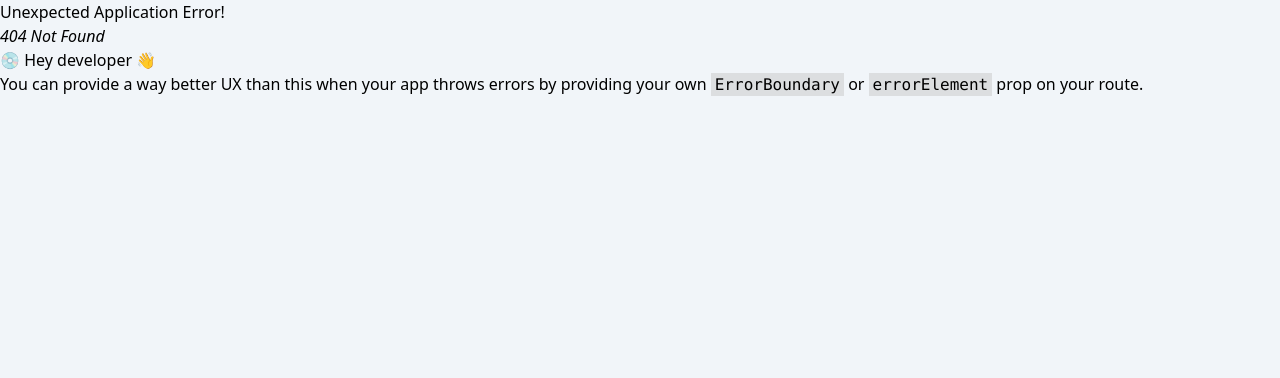
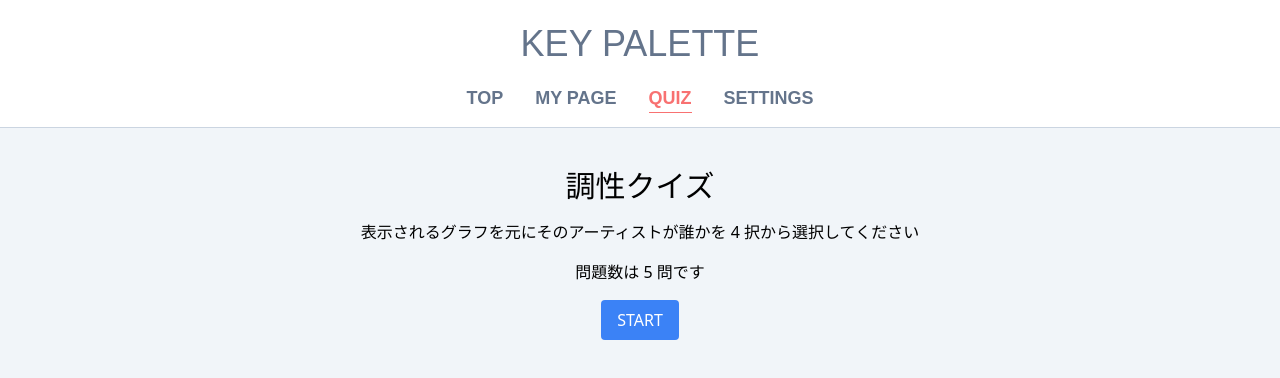
Before and after one commit to Yuki-Nakamura4/SpotifyAPIApp, a React (Create React App) app: page /quiz in a window 1280 px wide. Before the commit this address had no page. Shown: the top 378 px of the page. Built offline with nearby package versions, Linux system fonts and the light colour scheme.

Commit message:
クイズページを作成

```diff
--- /dev/null
+++ b/src/Components/organisms/RandomArtistAPI.tsx
@@ -0,0 +1,14 @@
+export const getRandomArtists = () => {
+  const artistNames = [
+    'アーティスト1',
+    'アーティスト2',
+    'アーティスト3',
+    'アーティスト4',
+  ];
+
+  // ランダムにアーティスト名を選択
+  const randomIndex = Math.floor(Math.random() * artistNames.length);
+  const randomArtist = artistNames[randomIndex];
+
+  return randomArtist;
+};
--- a/src/Components/organisms/layout/Header.tsx
+++ b/src/Components/organisms/layout/Header.tsx
@@ -15,22 +15,25 @@ export const Header = memo(() => {
     // eslint-disable-next-line react-hooks/exhaustive-deps
     const onClickTop = useCallback(() => navigate("/"),[]);
     const onClickMypage = useCallback(() => navigate("/mypage"),[]);
-    const onClickSetting = useCallback(() => navigate("/setting"),[]);
+    const onClickQuiz = useCallback(() => navigate("/quiz"),[]);
+    const onClickSettings = useCallback(() => navigate("/settings"),[]);
 
     const isTopPage = location.pathname === "/";
+    const isMyPage = location.pathname === "/mypage";
+    const isQuiz = location.pathname === "/quiz";
+    const isSettings = location.pathname === "/settings";
 
   return (
     <>
-
     <div className="items-center bg-white h-32 w-full border-b border-slate-300">
       <div className="justify-center flex">
-    <button className="mt-6 text-4xl text-center text-slate-500 font-Quicksand font-500" onClick={onClickTop} >タイトル</button>
+    <button className="mt-6 text-4xl text-center text-slate-500 font-Quicksand font-500" onClick={onClickTop} >KEY PALETTE</button>
     </div>
       <div className="mt-5 mb-4 flex justify-center space-x-8">
       <p className={`text-lg ${isTopPage ? 'text-red-400 border-b border-red-400' : 'text-slate-500'} hover:text-red-400  invisible sm:visible font-Quicksand font-600 cursor-pointer`} onClick={onClickTop}>TOP</p>
-      <p className="text-lg text-slate-500 hover:text-red-400  invisible sm:visible font-Quicksand font-600 cursor-pointer" onClick={onClickMypage}>MY PAGE</p>
-      <p className="text-lg text-slate-500 hover:text-red-400  invisible sm:visible font-Quicksand font-600 cursor-pointer" onClick={onClickMypage}>QUIZ</p>
-      <p className="text-lg text-slate-500 hover:text-red-400  invisible sm:visible font-Quicksand font-600 cursor-pointer" onClick={onClickSetting}>SETTING</p>
+      <p className={`text-lg ${isMyPage ? 'text-red-400 border-b border-red-400' : 'text-slate-500'} hover:text-red-400  invisible sm:visible font-Quicksand font-600 cursor-pointer`} onClick={onClickMypage}>MY PAGE</p>
+      <p className={`text-lg ${isQuiz ? 'text-red-400 border-b border-red-400' : 'text-slate-500'} hover:text-red-400  invisible sm:visible font-Quicksand font-600 cursor-pointer`} onClick={onClickQuiz}>QUIZ</p>
+      <p className={`text-lg ${isSettings ? 'text-red-400 border-b border-red-400' : 'text-slate-500'} hover:text-red-400  invisible sm:visible font-Quicksand font-600 cursor-pointer`} onClick={onClickSettings}>SETTINGS</p>
       </div>
       <FontAwesomeIcon size="lg" icon={faBars} style={{color: "#ffffff",}} className="mr-5 sm:hidden" onClick={handleMenuOpen}/>
       <nav className={
@@ -47,7 +50,6 @@ export const Header = memo(() => {
           </ul>
       </nav>
     </div>
-    {/* <div className="flex items-center bg-white h-7 w-full"></div> */}
     </>
   );
 });
--- /dev/null
+++ b/src/Components/pages/Quiz.tsx
@@ -0,0 +1,132 @@
+import React, { useState, useEffect } from 'react';
+import KeyChart from '../organisms/KeyChart';
+import { getRandomArtists } from '../organisms/RandomArtistAPI';
+
+type KeyData = {
+  name: string;
+  value: number;
+  fill: string;
+};
+
+// アーティストのデータを型付け
+interface Artist {
+  id: number;
+  name: string;
+  keyData: KeyData[];
+}
+
+export const Quiz: React.FC = () => {
+  const [quizStarted, setQuizStarted] = useState(false);
+  const [currentQuestion, setCurrentQuestion] = useState(0);
+  const [shuffledArtists, setShuffledArtists] = useState<Artist[]>([]);
+  const [keyData, setKeyData] = useState<KeyData[]>([]);
+
+  const startQuiz = () => {
+    setQuizStarted(true);
+    const randomArtistName = getRandomArtists();
+    // 仮のデータを設定しています。適切なデータを取得する必要があります。
+    const randomArtist: Artist = {
+      id: 1, // 仮の値、実際のプロジェクトでは適切な値を設定してください
+      name: randomArtistName,
+      keyData: [
+        { name: 'C', value: 1, fill: '#FF5733' },
+        { name: 'D', value: 2, fill: '#33FF57' },
+        // 他のデータも追加
+      ],
+    };
+    setShuffledArtists([randomArtist]);
+    setKeyData([]); // クイズが始まるたびに keyData をリセット
+  };
+
+  const shuffleArray = (array: Artist[]): Artist[] => {
+    const shuffled = array.sort(() => Math.random() - 0.5);
+    return shuffled;
+  };
+
+  const handleAnswerClick = (selectedArtistName: string) => {
+    if (selectedArtistName === shuffledArtists[currentQuestion].name) {
+      alert('正解です！');
+      // 正解の場合、keyData に対応するアーティストの keyData をセット
+      setKeyData(shuffledArtists[currentQuestion].keyData);
+    } else {
+      alert('不正解です！');
+    }
+
+    // 次の問題に進む
+    if (currentQuestion < 4) {
+      setCurrentQuestion(currentQuestion + 1);
+    } else {
+      // クイズが完了した場合、ここでクイズの終了処理を行います
+      alert('クイズ終了！');
+      setQuizStarted(false);
+      setCurrentQuestion(0);
+    }
+  };
+
+  useEffect(() => {
+    // 必要に応じて追加のデータの取得や初期化処理を行います
+  }, []);
+
+  return (
+    <div className="flex flex-col items-center justify-center mt-10">
+      <h1 className="text-3xl font-bold mb-4">調性クイズ</h1>
+      {quizStarted ? (
+        <div>
+          {/* 現在の問題のための keychart を描画 */}
+          <KeyChart keyData={keyData} />
+          {/* 回答オプションを描画 */}
+          <div className="flex flex-col items-center">
+            {shuffledArtists.map((artist) => (
+            <>
+              <button
+                key={artist.id}
+                className="bg-blue-500 hover:bg-blue-700 text-white font-bold py-2 px-4 rounded mt-4 mb-2"
+                onClick={() => handleAnswerClick(artist.name)}
+              >
+                {artist.name}
+              </button>
+              <button
+              key={artist.id}
+              className="bg-blue-500 hover:bg-blue-700 text-white font-bold py-2 px-4 rounded mb-2"
+              onClick={() => handleAnswerClick(artist.name)}
+            >
+              {artist.name}
+            </button>
+            <button
+            key={artist.id}
+            className="bg-blue-500 hover:bg-blue-700 text-white font-bold py-2 px-4 rounded mb-2"
+            onClick={() => handleAnswerClick(artist.name)}
+          >
+            {artist.name}
+          </button>
+          <button
+          key={artist.id}
+          className="bg-blue-500 hover:bg-blue-700 text-white font-bold py-2 px-4 rounded mb-2"
+          onClick={() => handleAnswerClick(artist.name)}
+        >
+          {artist.name}
+        </button>
+        </>
+            ))}
+          </div>
+        </div>
+
+      ) : (
+        <div>
+          <p className="text-center mb-4">
+            表示されるグラフを元にそのアーティストが誰かを 4 択から選択してください
+          </p>
+          <p className="mb-4 text-center ">問題数は 5 問です</p>
+          <div className="flex justify-center">
+          <button
+            className=" bg-blue-500 hover.bg-blue-700 text-white font-bold py-2 px-4 rounded"
+            onClick={startQuiz}
+          >
+            START
+          </button>
+          </div>
+        </div>
+      )}
+    </div>
+  );
+};
--- a/src/Components/pages/Setting.tsx
+++ b/src/Components/pages/Settings.tsx
@@ -1,6 +1,6 @@
 import React from 'react';
 
-export const Setting = () => {
+export const Settings = () => {
   return (
   <>
   <p>設定ページだにょんにょん
--- a/src/Components/pages/Top.tsx
+++ b/src/Components/pages/Top.tsx
@@ -111,7 +111,7 @@ export const Top: React.FC = () => {
         <div>検索結果が0件でした</div>
       ) : keyData.length > 0 ? (
         <div>
-          <h2>{selectedArtist ? `${selectedArtist}の楽曲の調データ` : '楽曲の調データ'}</h2>
+          <h2 className="flex justify-center py-5 text-lg">{selectedArtist ? `${selectedArtist} の楽曲の調データ` : '楽曲の調データ'}</h2>
           <div className="flex justify-center">
           <KeyDataList keyData={keyData} />
             <div className="mr-2 mt-4 300px">
--- a/src/router/routesBasic.tsx
+++ b/src/router/routesBasic.tsx
@@ -5,13 +5,15 @@ import { createBrowserRouter } from "react-router-dom";
 import {Top} from "../Components/pages/Top";
 import  Mypage  from "../Components/pages/Mypage";
 import { HeaderLayout } from "../Components/templates/Headerlayout";
-import { Setting } from "../Components/pages/Setting";
+import  {Quiz}  from "../Components/pages/Quiz";
+import { Settings } from "../Components/pages/Settings";
 
 // ルーティングテーブルを定義
 const routesBasic = createBrowserRouter([
     {path: '/', element:<HeaderLayout><Top /></ HeaderLayout>},
     {path: '/mypage', element:<HeaderLayout><Mypage/></HeaderLayout>},
-    {path: '/setting', element:<HeaderLayout><Setting/></HeaderLayout>},
+    {path: '/quiz', element:<HeaderLayout><Quiz/></HeaderLayout>},
+    {path: '/settings', element:<HeaderLayout><Settings/></HeaderLayout>},
 ])
 
 export default routesBasic;
```
Also changed, not shown: 1 other file (tests, documents, lock files or other folders).
